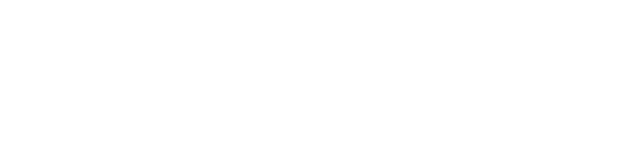
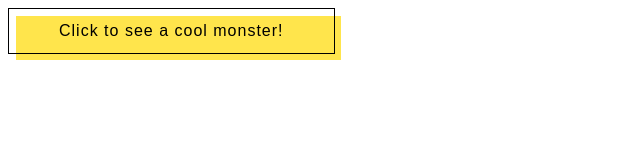
Before and after one commit to EzekielSmith107/node-refresh, a website: page public/index.html in a window 1280 px wide. Shown: the whole page, without its empty margins (0-640 px from the left). Drawn offline with Linux system fonts and the light colour scheme.

Commit message:
setup mock db and added button

```diff
--- a/public/index.css
+++ b/public/index.css
@@ -0,0 +1,37 @@
+.button-monster {
+  font-size: 16px;
+  font-weight: 200;
+  letter-spacing: 1px;
+  padding: 13px 20px 13px;
+  outline: 0;
+  border: 1px solid black;
+  cursor: pointer;
+  position: relative;
+  background-color: rgba(0, 0, 0, 0);
+  user-select: none;
+  -webkit-user-select: none;
+  touch-action: manipulation;
+}
+
+.button-monster:after {
+  content: "";
+  background-color: #ffe54c;
+  width: 100%;
+  z-index: -1;
+  position: absolute;
+  height: 100%;
+  top: 7px;
+  left: 7px;
+  transition: 0.2s;
+}
+
+.button-monster:hover:after {
+  top: 0px;
+  left: 0px;
+}
+
+@media (min-width: 768px) {
+  .button-monster {
+    padding: 13px 50px 13px;
+  }
+}
--- a/public/index.html
+++ b/public/index.html
@@ -4,9 +4,10 @@
     <meta charset="UTF-8">
     <meta http-equiv="X-UA-Compatible" content="IE=edge">
     <meta name="viewport" content="width=device-width, initial-scale=1.0">
-    <title>Document</title>
+    <title>NodeJS Refresh</title>
+    <link rel="stylesheet" href="./index.css">
 </head>
 <body>
-
+    <button class="button-monster" role="button">Click to see a cool monster!</button>
 </body>
 </html>
```
Also changed, not shown: server/db.json (added, +12 -0 lines).
